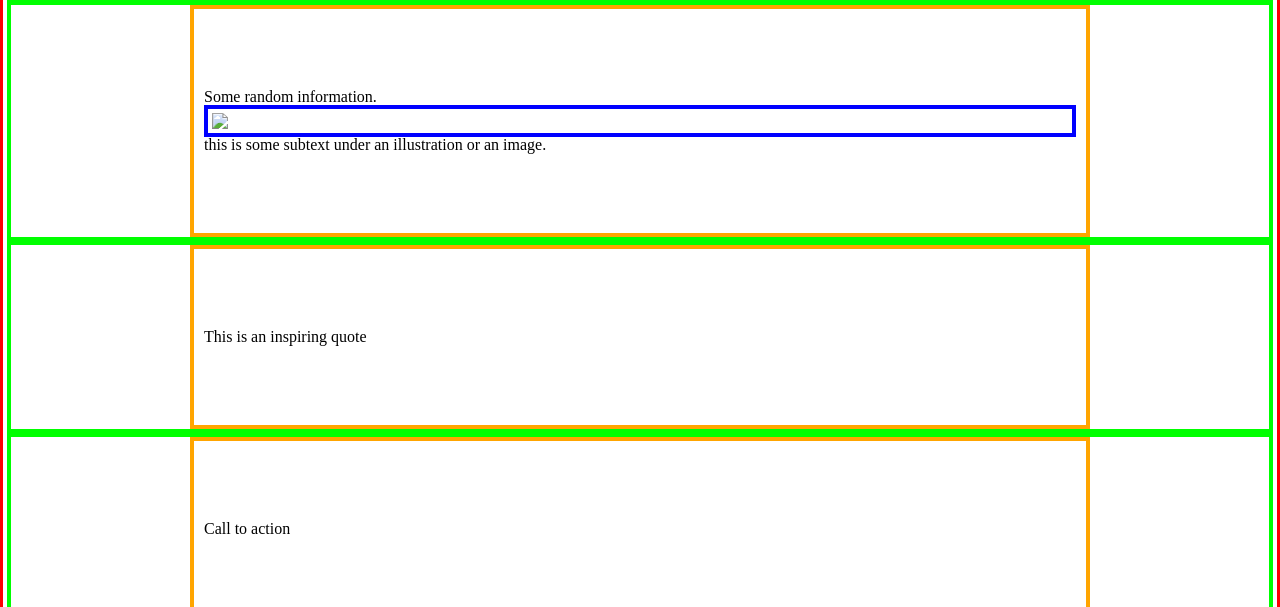
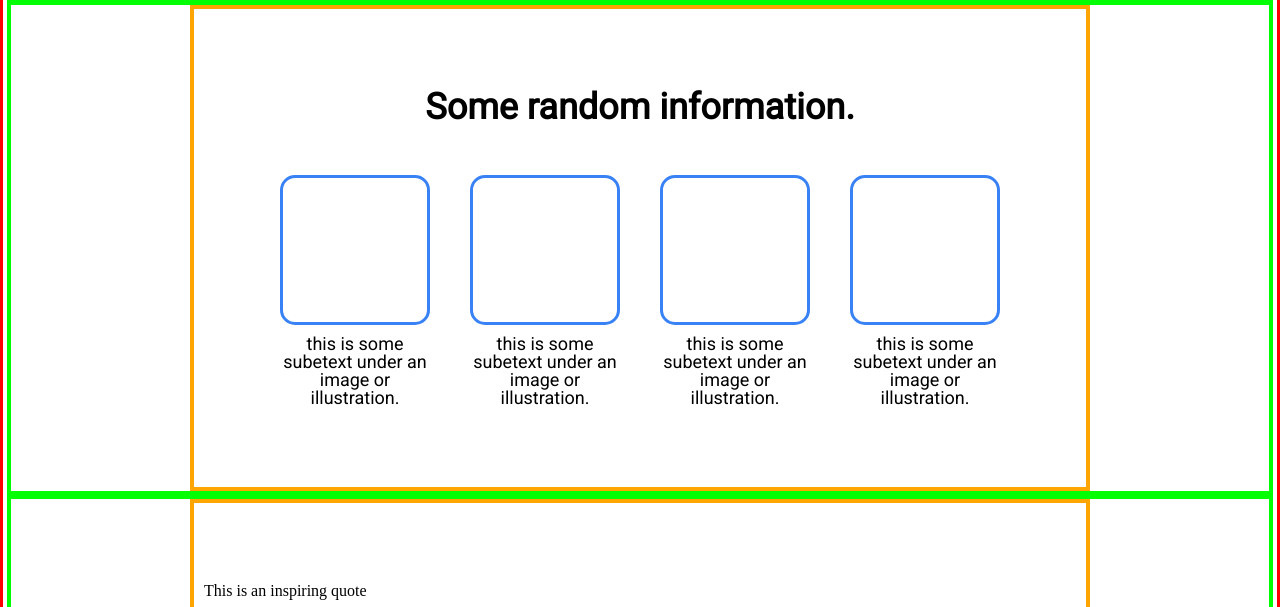
Before and after one commit to tektista/landing-page, a plain HTML site: page index.html in a window 1280 px wide. Shown: the part 553-1160 px from the top of the page. Drawn offline with Linux system fonts and the light colour scheme.

Commit message:
section two completed

```diff
--- a/index.html
+++ b/index.html
@@ -47,30 +47,35 @@
 
       <section>
         <div class="inner-column">
-          <div class="products-grid">
-            <div>
-              <h2>Some random information.</h2>
+          <div class="container">
+            <h2 class="random">Some random information.</h2>
+
+            <div class="cards-container">
+              <div class="card">
+                <div class="box"></div>
+                <div class="card-text">this is some subetext
+                  under an image or illustration.
+                </div>
+              </div>
+
+              <div class="card">
+                <div class="box"></div>
+                <div class="card-text">this is some subetext
+                  under an image or illustration.</div>
+              </div>
+
+              <div class="card">
+                <div class="box"></div>
+                <div class="card-text">this is some subetext
+                  under an image or illustration.</div>
+              </div>
+
+              <div class="card">
+                <div class="box"></div>
+                <div class="card-text">this is some subetext
+                  under an image or illustration.</div>
+              </div>
             </div>
-
-            <ul class="product-list">
-              <li class="product">
-                <div class="product-card">
-
-                  <picture>
-                    <img src="#">
-                  </picture>
-
-                  <p>
-                    this is some subtext under an illustration or an image.
-                  </p>
-
-
-
-
-                </div>
-
-              </li>
-            </ul>
           </div>
         </div>
       </section>
--- a/style.css
+++ b/style.css
@@ -1,6 +1,5 @@
 @import "meyer-reset.css";
 /* SET UP sitewide */
-
 
 html {
   --blue: #1f2937;
@@ -60,8 +59,6 @@ main {
   padding-top: 10vh;
   padding-bottom: 10vh;
 
-
-
   /*INNER COLUMN is not as big as whole screen  */
 
   width: 98%;
@@ -70,10 +67,10 @@ main {
   margin-right: auto;
 }
 
-header .inner-column, footer .inner-column {
+header .inner-column,
+footer .inner-column {
   padding: 10px;
 }
-
 
 /* TYPOGRAPHY */
 
@@ -86,7 +83,6 @@ header .inner-column, footer .inner-column {
 .calm-voice {
   font-size: 18px;
   line-height: 1.3;
-
 }
 
 /* RESPONSIVENESS */
@@ -140,7 +136,8 @@ header .inner-column, footer .inner-column {
   background-color: #1f2937;
 }
 
-.loud-voice, .calm-voice {
+.loud-voice,
+.calm-voice {
   color: #f9faf8;
   font-family: Roboto;
 }
@@ -148,16 +145,61 @@ header .inner-column, footer .inner-column {
 .button {
   display: inline-block;
   color: #f9faf8;
-  background-color: #3882F6;
+  background-color: #3882f6;
   width: 100px;
   font-family: Roboto;
   font-size: 15px;
-
-
 }
-
 
 * {
   border: 4px solid blue;
   padding: 4px;
 }
+
+/* SECTION TWO */
+
+.random {
+  font-size: 36px;
+  font-family: Roboto;
+  font-weight: 700;
+}
+
+.card-text {
+  font-size: 18px;
+  font-family: Roboto;
+}
+
+.container {
+  display: flex;
+  flex-direction: column;
+  text-align: center;
+
+  align-items: center;
+  gap: 50px;
+}
+
+.cards-container {
+  display: flex;
+  flex-wrap: wrap;
+
+  justify-content: center;
+  gap: 40px;
+}
+
+.card {
+  display: flex;
+  flex-direction: column;
+  align-items: center;
+  width: 150px;
+  text-align: center;
+
+  gap: 10px;
+}
+
+.box {
+  width: 150px;
+  height: 150px;
+
+  border: 3px solid #3882f6;
+  border-radius: 15px;
+}
```
